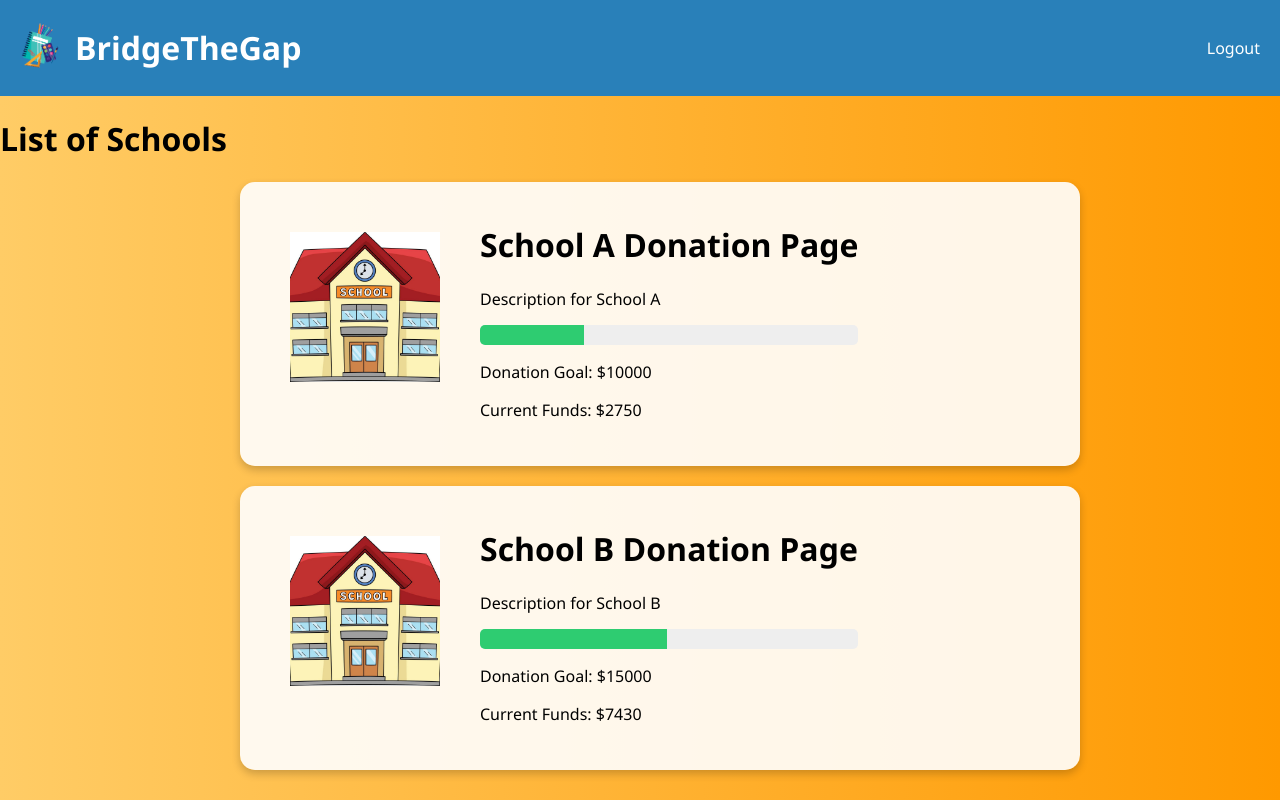
After one commit to OX-S/HappyHacksIV, a Flask app: page /schools in a window 1280 px wide. The commit adds this page. Run offline with Flask 3, Linux system fonts and the light colour scheme.

Commit message:
made school list appear

```diff
--- /dev/null
+++ b/static/styles/school_list.css
@@ -0,0 +1,48 @@
+body {
+    font-family: 'Segoe UI', Tahoma, Geneva, Verdana, sans-serif;
+    margin: 0;
+    padding: 0;
+    background: linear-gradient(to right, #ffcc66, #ff9900);
+
+}
+
+.container {
+    max-width: 800px;
+    margin: 20px auto;
+    background-color: rgba(255, 255, 255, 0.9);
+    padding: 20px 20px 30px;
+    border-radius: 15px;
+    box-shadow: 0 4px 8px rgba(0, 0, 0, 0.2);
+    display: flex;
+}
+
+.school-img {
+    max-height: 150px;
+    height: auto;
+    margin: 30px 40px 30px 30px;
+}
+
+
+h1 {
+    /*color: #3498db;*/
+}
+
+p {
+    margin-bottom: 15px;
+}
+
+.progress-bar {
+    width: 100%;
+    height: 20px;
+    background-color: #eee;
+    border-radius: 5px;
+    overflow: hidden;
+    margin-top: 15px;
+}
+
+.progress {
+    height: 100%;
+    width: {{ (school.current_funds / school.donation_goal) * 100 }}%;
+    background-color: #2ecc71;
+    transition: width 0.3s ease-in-out;
+}
--- a/templates/home.html
+++ b/templates/home.html
@@ -25,7 +25,7 @@
             <img class="icon" src="../static/images/money-svgrepo-com.svg" alt="Money Icon">
             <h2>Donate Money</h2>
             <p>Contribute financially to support education initiatives.</p>
-            <button class="donate-button" href="{{ url_for('views.donate_supplies') }}">Donate Now</button>
+            <button class="donate-button" onclick="location.href='{{ url_for('views.school_list_view') }}'">Donate Now</button>
         </div>
     </div>
     <div class="footer-banner">
--- /dev/null
+++ b/templates/school_list.html
@@ -0,0 +1,39 @@
+<!DOCTYPE html>
+{% extends 'base.html' %}
+
+{% block title %}Home - School Supply Exchange{% endblock %}
+
+{% block content %}
+
+<html lang="en">
+<head>
+    <meta charset="UTF-8">
+    <meta name="viewport" content="width=device-width, initial-scale=1.0">
+    <title>School List</title>
+    <link rel="stylesheet" href="../static/styles/school_list.css">
+
+</head>
+<body>
+    <h1>List of Schools</h1>
+    <ul>
+        {% for school in schools %}
+            <div class="container">
+                <img class="school-img" src="{{ url_for('static', filename=school.school_img) }}" alt="{{ school.name }} Image">
+                <div>
+                    <h1>{{ school.name }} Donation Page</h1>
+                    <p>{{ school.description | truncate(100, '...') }}</p>
+
+                    <div class="progress-bar">
+                    <div class="progress" style="width: {{ (school.current_funds / school.donation_goal) * 100 }}%;"></div>
+                    </div>
+                    <p>Donation Goal: ${{ school.donation_goal }}</p>
+                    <p>Current Funds: ${{ school.current_funds }}</p>
+                </div>
+
+            </div>
+        {% endfor %}
+    </ul>
+</body>
+</html>
+
+{% endblock %}
--- a/views.py
+++ b/views.py
@@ -1,6 +1,13 @@
 from flask import Blueprint, url_for, render_template, request, redirect, flash
+from models import School
 
 views = Blueprint(__name__, "views")
+
+schools = [
+    School(1, 'School A', 40.123, -74.456, 10000, 2750, 'Description for School A', "images/School_A.jpg"),
+    School(2, 'School B', 40.456, -74.789, 15000, 7430, 'Description for School B', "/images/School_A.jpg"),
+    # Add more schools as needed
+]
 
 
 @views.route("/")
@@ -39,6 +46,11 @@ def donate_supplies():
     return render_template('supplies.html')
 
 
+@views.route("/schools")
+def school_list_view():
+    return render_template('school_list.html', schools=schools)
+
+
 @views.route("/emmaisadoofus")
 def emmaisadoofus():
     return "emma is a DOOFUS"
```
Also changed, not shown: models.py (added, +10 -0 lines), static/images/School_A.jpg (added), static/styles/base.css (line endings or trailing spaces).
